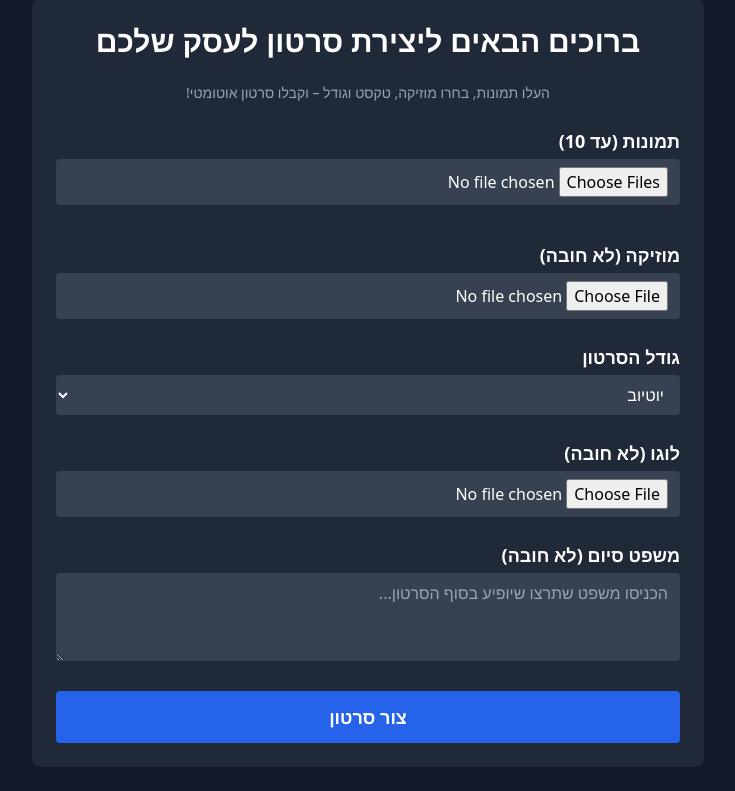
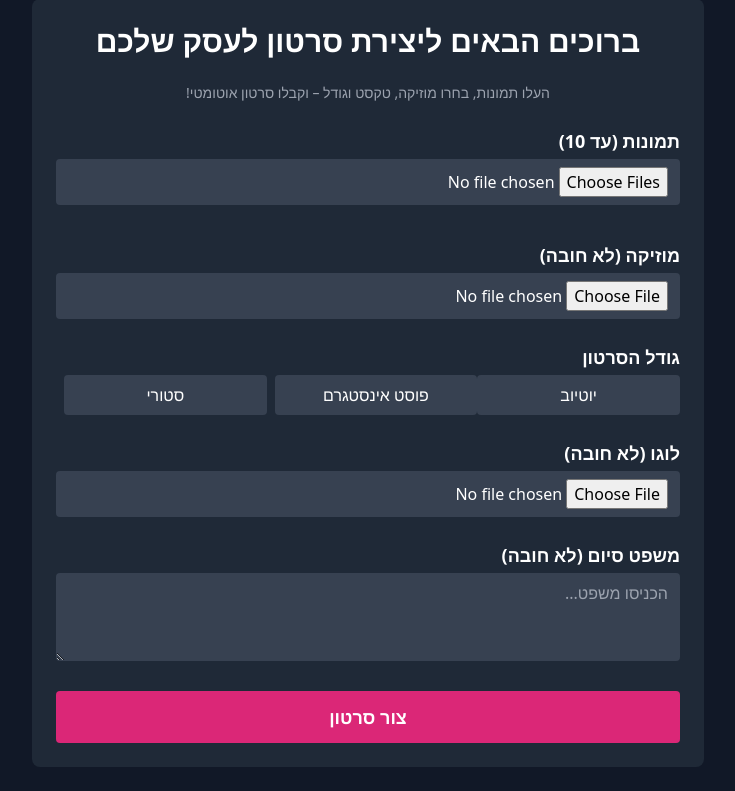
Before and after one commit to YUVALMARK/flask-video-generator, a Flask app: page / in a window 1280 px wide. Shown: the part 25-816 px from the top of the page, without its empty margins (272-1007 px from the left). Run offline with Flask 3, Linux system fonts and the light colour scheme; some libraries are stand-ins or nearby versions.

Commit message:
Update index.html

```diff
--- a/templates/index.html
+++ b/templates/index.html
@@ -5,7 +5,6 @@
   <meta name="viewport" content="width=device-width, initial-scale=1.0" />
   <title>יצירת סרטון לעסק</title>
   <link href="https://cdn.jsdelivr.net/npm/tailwindcss@2.2.19/dist/tailwind.min.css" rel="stylesheet">
-  <script src="https://unpkg.com/@phosphor-icons/web"></script>
 </head>
 <body class="min-h-screen bg-gray-900 text-white flex justify-center items-center px-4 py-6">
 
@@ -24,39 +23,47 @@
     <!-- מוזיקה -->
     <div>
       <label class="block text-lg font-semibold mb-1">מוזיקה (לא חובה)</label>
-      <input type="file" name="music" accept="audio/*" class="w-full bg-gray-700 rounded px-3 py-2">
+      <input type="file" name="music" id="musicInput" accept="audio/*" class="w-full bg-gray-700 rounded px-3 py-2">
+      <p id="musicName" class="text-sm text-green-400 mt-1"></p>
     </div>
 
     <!-- גודל -->
     <div>
       <label class="block text-lg font-semibold mb-1">גודל הסרטון</label>
-      <select name="size" required class="w-full bg-gray-700 rounded px-3 py-2">
-        <option value="landscape">יוטיוב</option>
-        <option value="square">פוסט אינסטגרם</option>
-        <option value="story">סטורי</option>
-      </select>
+      <div class="flex justify-between space-x-2 rtl:space-x-reverse">
+        <label class="option w-full text-center py-2 rounded bg-gray-700 cursor-pointer">
+          <input type="radio" name="size" value="landscape" class="hidden"> יוטיוב
+        </label>
+        <label class="option w-full text-center py-2 rounded bg-gray-700 cursor-pointer">
+          <input type="radio" name="size" value="square" class="hidden"> פוסט אינסטגרם
+        </label>
+        <label class="option w-full text-center py-2 rounded bg-gray-700 cursor-pointer">
+          <input type="radio" name="size" value="story" class="hidden"> סטורי
+        </label>
+      </div>
     </div>
 
     <!-- לוגו -->
     <div>
       <label class="block text-lg font-semibold mb-1">לוגו (לא חובה)</label>
-      <input type="file" name="logo" accept="image/*" class="w-full bg-gray-700 rounded px-3 py-2">
+      <input type="file" name="logo" id="logoInput" accept="image/*" class="w-full bg-gray-700 rounded px-3 py-2">
+      <div id="logoPreview" class="mt-2"></div>
     </div>
 
     <!-- משפט -->
     <div>
       <label class="block text-lg font-semibold mb-1">משפט סיום (לא חובה)</label>
-      <textarea name="ending_text" rows="3" class="w-full bg-gray-700 rounded px-3 py-2" placeholder="הכניסו משפט שתרצו שיופיע בסוף הסרטון..."></textarea>
+      <textarea name="ending_text" rows="3" class="w-full bg-gray-700 rounded px-3 py-2" placeholder="הכניסו משפט..."></textarea>
     </div>
 
-    <button type="submit" class="w-full bg-blue-600 hover:bg-blue-700 py-3 rounded text-lg font-bold">צור סרטון</button>
+    <button type="submit" class="w-full bg-pink-600 hover:bg-pink-700 py-3 rounded text-lg font-bold">צור סרטון</button>
   </form>
 
   <script>
+    // הצגת תמונות
     document.getElementById('imageInput').addEventListener('change', function () {
       const preview = document.getElementById('preview');
       preview.innerHTML = '';
-
       Array.from(this.files).forEach(file => {
         const reader = new FileReader();
         reader.onload = function (e) {
@@ -68,6 +75,36 @@
         reader.readAsDataURL(file);
       });
     });
+
+    // הצגת שם קובץ מוזיקה
+    document.getElementById('musicInput').addEventListener('change', function () {
+      const musicName = document.getElementById('musicName');
+      musicName.textContent = this.files.length ? this.files[0].name : '';
+    });
+
+    // הדגשת גודל סרטון
+    document.querySelectorAll('input[name=\"size\"]').forEach(input => {
+      input.addEventListener('change', () => {
+        document.querySelectorAll('.option').forEach(opt => opt.classList.remove('ring', 'ring-2', 'ring-white'));
+        input.parentElement.classList.add('ring', 'ring-2', 'ring-white');
+      });
+    });
+
+    // תצוגת לוגו
+    document.getElementById('logoInput').addEventListener('change', function () {
+      const preview = document.getElementById('logoPreview');
+      preview.innerHTML = '';
+      if (this.files.length) {
+        const reader = new FileReader();
+        reader.onload = function (e) {
+          const img = document.createElement('img');
+          img.src = e.target.result;
+          img.className = "w-20 h-20 object-contain rounded-full border mt-2";
+          preview.appendChild(img);
+        }
+        reader.readAsDataURL(this.files[0]);
+      }
+    });
   </script>
 </body>
 </html>
```
